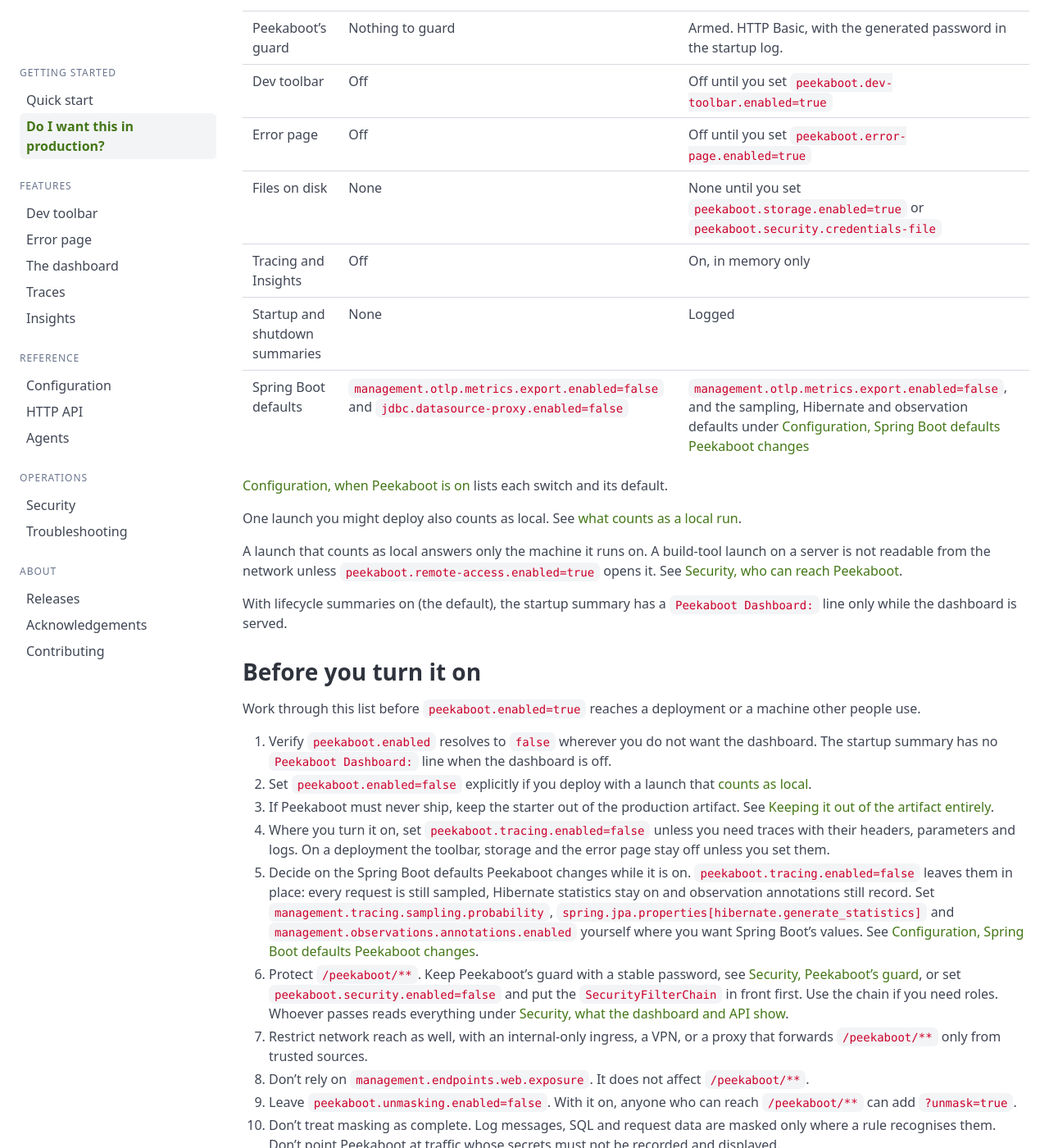
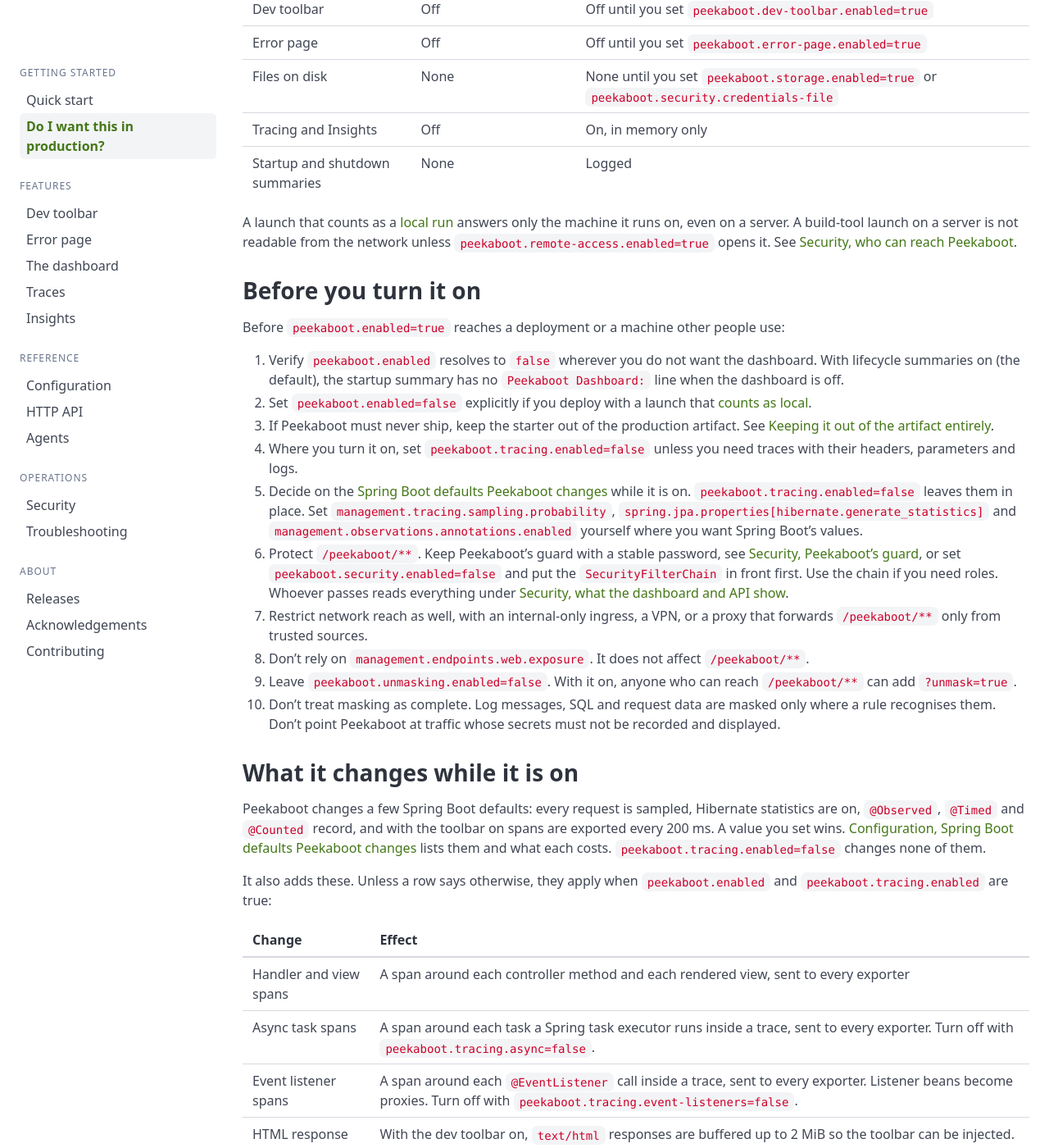
Before and after one commit to peekaboot-org/peekaboot-org.github.io, a Jekyll site: the page built from docs/in-production.md, in a window 1280 px wide and 1400 px high, scrolled down 554 px. Shown: the whole window at 82% size. Built offline with Jekyll 4.4.1, drawn with Linux system fonts in a browser that asks for light colours; some of the changed text lies outside the part shown.

Commit message:
docs: move classpath detail to the production page

````diff
--- a/docs/in-production.md
+++ b/docs/in-production.md
@@ -1,24 +1,20 @@
 ---
-title: Do I want this in production?
+title: Production use
 lead: What Peekaboot changes while it is on, what it costs, and how to keep it out of a production build.
 permalink: /docs/in-production/
 ---
 
-Peekaboot is built for one process on your own machine: the toolbar, the request's trace, its
-queries and its logs, with no collector or backend to run. [Traces,
-limitations]({{ '/docs/traces/' | relative_url }}#tracing-vs-distributed-tracing) says what that
+Peekaboot is built for one process on your own machine, with no collector or backend to run.
+[Traces, limitations]({{ '/docs/traces/' | relative_url }}#tracing-vs-distributed-tracing) says what that
 leaves to a tracing backend.
-
-On a deployment Peekaboot is off unless you set `peekaboot.enabled=true`. Turned on there, it
-serves the dashboard and API behind its guard and leaves the toolbar, storage and the error
-page off.
 
 ## What happens on a deployment {#what-happens-on-a-deployment}
 
 <span id="what-happens-when-you-deploy"></span>A deployment is every launch that is neither a
 local run nor a test, such as `java -jar`, a war, a native image or anything in a container.
-[Configuration, what counts as a local
-run]({{ '/docs/configuration/' | relative_url }}#local-run) has the rules.
+[Configuration, when Peekaboot is
+on]({{ '/docs/configuration/' | relative_url }}#when-peekaboot-is-on) has the rules and every
+switch.
 
 | Part | With Peekaboot off, the default | With `peekaboot.enabled=true` |
 |---|---|---|
@@ -29,45 +25,32 @@ run]({{ '/docs/configuration/' | relative_url }}#local-run) has the rules.
 | Files on disk | None | None until you set `peekaboot.storage.enabled=true` or `peekaboot.security.credentials-file` |
 | Tracing and Insights | Off | On, in memory only |
 | Startup and shutdown summaries | None | Logged |
-| Spring Boot defaults | `management.otlp.metrics.export.enabled=false` and `jdbc.datasource-proxy.enabled=false` | `management.otlp.metrics.export.enabled=false`, and the sampling, Hibernate and observation defaults under [Configuration, Spring Boot defaults Peekaboot changes]({{ '/docs/configuration/' | relative_url }}#what-peekaboot-sets-in-your-application) |
 
-[Configuration, when Peekaboot is
-on]({{ '/docs/configuration/' | relative_url }}#when-peekaboot-is-on) lists each switch and its
-default.
-
-One launch you might deploy also counts as local. See [what counts as a local
-run]({{ '/docs/configuration/' | relative_url }}#local-run).
-
-A launch that counts as local answers only the machine it runs on. A build-tool launch on a
-server is not readable from the network unless `peekaboot.remote-access.enabled=true` opens it.
-See [Security, who can reach
-Peekaboot]({{ '/docs/security/' | relative_url }}#who-can-reach-peekaboot).
-
-With lifecycle summaries on (the default), the startup summary has a `Peekaboot Dashboard:`
-line only while the dashboard is served.
+A launch that counts as a [local run]({{ '/docs/configuration/' | relative_url }}#local-run)
+answers only the machine it runs on, even on a server. A build-tool launch on a server is not
+readable from the network unless `peekaboot.remote-access.enabled=true` opens it. See
+[Security, who can reach Peekaboot]({{ '/docs/security/' | relative_url }}#who-can-reach-peekaboot).
 
 ## Before you turn it on {#before-you-turn-it-on}
 
-<span id="if-you-run-it-somewhere-shared"></span>Work through this list before
-`peekaboot.enabled=true` reaches a deployment or a machine other people use.
+<span id="if-you-run-it-somewhere-shared"></span>Before `peekaboot.enabled=true` reaches a
+deployment or a machine other people use:
 
 1. Verify `peekaboot.enabled` resolves to `false` wherever you do not want the dashboard.
-   The startup summary has no `Peekaboot Dashboard:` line when the dashboard is off.
+   With lifecycle summaries on (the default), the startup summary has no `Peekaboot Dashboard:`
+   line when the dashboard is off.
 1. Set `peekaboot.enabled=false` explicitly if you deploy with a launch that [counts as
    local]({{ '/docs/configuration/' | relative_url }}#local-run).
 1. If Peekaboot must never ship, keep the starter out of the production artifact. See [Keeping
    it out of the artifact entirely](#keeping-it-out-of-the-artifact-entirely).
 1. Where you turn it on, set `peekaboot.tracing.enabled=false` unless you need traces with
-   their headers, parameters and logs. On a deployment the toolbar, storage and the error
-   page stay off unless you set them.
-1. Decide on the Spring Boot defaults Peekaboot changes while it is on.
-   `peekaboot.tracing.enabled=false` leaves them in place: every request is still sampled,
-   Hibernate statistics stay on and observation annotations still record. Set
+   their headers, parameters and logs.
+1. Decide on the [Spring Boot defaults Peekaboot
+   changes]({{ '/docs/configuration/' | relative_url }}#what-peekaboot-sets-in-your-application)
+   while it is on. `peekaboot.tracing.enabled=false` leaves them in place. Set
    `management.tracing.sampling.probability`,
    `spring.jpa.properties[hibernate.generate_statistics]` and
-   `management.observations.annotations.enabled` yourself where you want Spring Boot's
-   values. See [Configuration, Spring Boot defaults Peekaboot
-   changes]({{ '/docs/configuration/' | relative_url }}#what-peekaboot-sets-in-your-application).
+   `management.observations.annotations.enabled` yourself where you want Spring Boot's values.
 1. Protect `/peekaboot/**`. Keep Peekaboot's guard with a stable password, see [Security,
    Peekaboot's guard]({{ '/docs/security/' | relative_url }}#peekaboots-guard), or set
    `peekaboot.security.enabled=false` and put the
@@ -86,37 +69,33 @@ line only while the dashboard is served.
 
 ## What it changes while it is on {#what-it-costs-while-it-is-on}
 
-Everything Peekaboot sets sits below your own configuration, so a value you set wins.
-[Configuration, Spring Boot defaults Peekaboot
+Peekaboot changes a few Spring Boot defaults: every request is sampled, Hibernate statistics
+are on, `@Observed`, `@Timed` and `@Counted` record, and with the toolbar on spans are exported
+every 200 ms. A value you set wins. [Configuration, Spring Boot defaults Peekaboot
 changes]({{ '/docs/configuration/' | relative_url }}#what-peekaboot-sets-in-your-application)
-lists the properties it changes and what each one costs.
+lists them and what each costs. `peekaboot.tracing.enabled=false` changes none of them.
 
-In short, every request is sampled, Hibernate statistics are on, `@Observed`, `@Timed` and
-`@Counted` record, and with the toolbar on spans are exported every 200 ms.
-`peekaboot.tracing.enabled=false` changes none of these.
+It also adds these. Unless a row says otherwise, they apply when `peekaboot.enabled` and
+`peekaboot.tracing.enabled` are true:
 
-Peekaboot also adds these:
-
-| Change | Effect | Applied when |
-|---|---|---|
-| Handler and view spans | A span around each controller method and each rendered view, sent to every exporter | `peekaboot.enabled`, `peekaboot.tracing.enabled` |
-| Async task spans | A span around each task a Spring task executor runs inside a trace, sent to every exporter. Turn off with `peekaboot.tracing.async=false`. | `peekaboot.enabled`, `peekaboot.tracing.enabled` |
-| Event listener spans | A span around each `@EventListener` call inside a trace, sent to every exporter. Listener beans become proxies. Turn off with `peekaboot.tracing.event-listeners=false`. | `peekaboot.enabled`, `peekaboot.tracing.enabled` |
-| HTML response buffering | `text/html` responses are buffered up to 2 MiB so the toolbar can be injected. Larger pages stream through without it. | Dev toolbar on |
-| `Server-Timing` header | Every response carries its trace id, except on the [paths Peekaboot never records]({{ '/docs/traces/' | relative_url }}#what-gets-captured) | `peekaboot.enabled`, `peekaboot.tracing.enabled` |
-| Log capture | A Logback appender receives every log event | `peekaboot.enabled`, `peekaboot.tracing.enabled` |
+| Change | Effect |
+|---|---|
+| Handler and view spans | A span around each controller method and each rendered view, sent to every exporter |
+| Async task spans | A span around each task a Spring task executor runs inside a trace, sent to every exporter. Turn off with `peekaboot.tracing.async=false`. |
+| Event listener spans | A span around each `@EventListener` call inside a trace, sent to every exporter. Listener beans become proxies. Turn off with `peekaboot.tracing.event-listeners=false`. |
+| HTML response buffering | With the dev toolbar on, `text/html` responses are buffered up to 2 MiB so the toolbar can be injected. Larger pages stream through without it. |
+| `Server-Timing` header | Every response carries its trace id, except on the [paths Peekaboot never records]({{ '/docs/traces/' | relative_url }}#what-gets-captured) |
+| Log capture | Every log event is captured |
 
 An Actuator endpoint that keeps failing is logged once at WARN with its stack trace, then at
 DEBUG. Peekaboot adds no `/actuator` exposure. See [Security, Peekaboot leaves `/actuator`
-alone]({{ '/docs/security/' | relative_url }}#what-peekaboot-does-not-do) and [Configuration,
-Spring Boot defaults Peekaboot
-changes]({{ '/docs/configuration/' | relative_url }}#what-peekaboot-sets-in-your-application).
+alone]({{ '/docs/security/' | relative_url }}#what-peekaboot-does-not-do).
 
 ## Memory {#memory}
 
 {% include facts/trace-memory.md -%}
-[Traces, buckets, limits and memory]({{ '/docs/traces/' | relative_url }}#the-three-buckets)
-describes the buckets and the limits.
+See [Traces, buckets, limits and
+memory]({{ '/docs/traces/' | relative_url }}#the-three-buckets).
 
 The Insights history is sized by `peekaboot.insights.levels` and by how many series the
 enabled panels produce.
@@ -131,27 +110,42 @@ To size either down, see [Configuration, memory-constrained]({{ '/docs/configura
 - **One process, short history.** See [Traces,
   limitations]({{ '/docs/traces/' | relative_url }}#tracing-vs-distributed-tracing).
 - **Minimal access control.** On a deployment its guard is HTTP Basic with one credential. It
-  challenges every request, whatever else signed the reader in. Switch it off only once your
-  own security requires a login on `/peekaboot/**`. Otherwise the dashboard is open to anyone
-  who reaches it. See [Security, Peekaboot's
-  guard]({{ '/docs/security/' | relative_url }}#peekaboots-guard).
+  challenges every request, whatever else signed the reader in. Switch it off only once your own
+  security requires a login on `/peekaboot/**`, or the dashboard is open to anyone who reaches
+  it. See [Security, Peekaboot's guard]({{ '/docs/security/' | relative_url }}#peekaboots-guard).
 
 ## The starter is on the classpath even when Peekaboot is off {#class-path}
 
-With `peekaboot.enabled=false` the starter still brings:
+Adding the starter pulls in `spring-boot-starter`, `spring-boot-starter-actuator`,
+`spring-boot-starter-opentelemetry`, `datasource-micrometer-spring-boot` and
+`datasource-micrometer-opentelemetry`, which capture your JDBC queries. With
+`peekaboot.enabled=false` that means:
 
-- `spring-boot-starter-actuator`. Spring Boot's default exposure serves `/actuator` and
-  `/actuator/health` over HTTP. An application that had no Actuator gains both.
-- A `MeterRegistry` with Spring Boot's JVM, system and Logback meters.
-- The OpenTelemetry SDK and OTLP exporters. Nothing is sent. Metrics export is off, see
+- Spring Boot's default exposure serves `/actuator` and `/actuator/health` over HTTP. An
+  application that had no Actuator gains both.
+- A `MeterRegistry` exists, with Spring Boot's JVM, system and Logback meters.
+- OpenTelemetry tracing and the OTLP exporters are present. Nothing is sent. Metrics export is
+  off, see
   [Configuration]({{ '/docs/configuration/' | relative_url }}#what-peekaboot-sets-in-your-application),
   and Spring Boot creates trace and log exporters only once you configure an endpoint.
-- `datasource-micrometer`, with `spring-boot-jdbc`, `spring-jdbc`, `datasource-proxy` and
-  JSqlParser. While Peekaboot is off it sets `jdbc.datasource-proxy.enabled=false`, so none of
-  your DataSources is wrapped. Set it to `true` if you use datasource-micrometer yourself.
-- Peekaboot's own jars, unused.
+- datasource-micrometer comes with `spring-boot-jdbc`, `spring-jdbc`, `datasource-proxy` and
+  JSqlParser. Peekaboot sets `jdbc.datasource-proxy.enabled=false`, so none of your DataSources
+  is wrapped. Set it to `true` if you use datasource-micrometer yourself.
+
+Peekaboot requires the OpenTelemetry bridge the starter brings. Brave is not supported: with the
+Brave bridge the Traces tab stays empty and the toolbar never shows a trace.
 
 If that is not acceptable, keep the starter out of the artifact.
+
+### If you exclude one of them {#graceful-degradation}
+
+Startup never fails because of a missing piece.
+
+| Missing | What happens |
+|---|---|
+| A Micrometer `Tracer` bean | The dev toolbar is absent. The rest of the dashboard works. |
+| The OpenTelemetry SDK | The Traces tab explains that the SDK is missing. |
+| A Micrometer `MeterRegistry` bean | The Meters and Insights tabs, the insights API and the Overview stat tiles are absent. See [Insights]({{ '/docs/insights/' | relative_url }}#when-the-tab-appears). |
 
 ## Keeping it out of the artifact entirely {#keeping-it-out-of-the-artifact-entirely}
 
@@ -181,8 +175,8 @@ If that is not acceptable, keep the starter out of the artifact.
 Build the production artifact with `mvn package -Dproduction`. Your IDE and `spring-boot:run`
 keep the starter.
 
-Don't use the Spring Boot Maven plugin's `<excludes>` for this. It removes only the starter
-jar, and Peekaboot's auto-configuration jars still ship in the executable jar.
+Don't use the Spring Boot Maven plugin's `<excludes>`. It leaves Peekaboot jars in the
+executable jar. Use the profile instead.
 
 **Gradle.** Declare the starter `developmentOnly` instead of `implementation`. `bootRun` gets
 it, and the executable jar does not:
--- a/docs/quick-start.md
+++ b/docs/quick-start.md
@@ -1,6 +1,6 @@
 ---
 title: Quick start
-lead: Add the starter, run your app, open the toolbar and the dashboard.
+lead: Add the starter, run your app, open the dashboard.
 permalink: /docs/quick-start/
 redirect_from:
   - /docs/
@@ -8,6 +8,10 @@ redirect_from:
 ---
 
 ## Add the dependency {#add-the-dependency}
+
+Java {{ site.java_version }} or newer, Spring Boot {{ site.spring_boot_version }} (earlier 4.x
+releases are untested) and a servlet web application. On WebFlux or a non-web application the
+dashboard and the toolbar are absent, and startup is unaffected.
 
 **Maven**
 
@@ -25,45 +29,10 @@ redirect_from:
 implementation("{{ site.maven_group }}:{{ site.maven_artifact }}:{{ site.peekaboot_version }}")
 ```
 
-To keep Peekaboot out of the executable jar in Gradle, declare it `developmentOnly` instead.
-Spring Boot's Gradle plugin still puts it on the `bootRun` classpath:
-
-```groovy
-developmentOnly("{{ site.maven_group }}:{{ site.maven_artifact }}:{{ site.peekaboot_version }}")
-```
-
-For Maven, see [Keeping it out of the
-artifact]({{ '/docs/in-production/' | relative_url }}#keeping-it-out-of-the-artifact-entirely).
-
-## What your application needs {#what-your-application-needs}
-
-- Java {{ site.java_version }} or newer.
-- Spring Boot {{ site.spring_boot_version }}. Earlier 4.x releases are untested.
-- A servlet web application.
-
-Peekaboot serves the dashboard and the toolbar on servlet (Spring MVC) applications only. On
-WebFlux or a non-web application they are absent, and startup is unaffected.
-
 ## Run your app {#run-your-app}
 
 Start it from your IDE, with `mvn spring-boot:run` or with `gradle bootRun`. Peekaboot turns
-itself and the [dev toolbar]({{ '/docs/dev-toolbar/' | relative_url }}) on for these launches.
-The toolbar docks to the bottom of every HTML page your app renders.
-
-{% include screenshot.html name="toolbar-collapsed" %}
-
-Click the bar for the request's trace detail, with its request and response, spans, queries and
-logs. See [Dev toolbar]({{ '/docs/dev-toolbar/' | relative_url }}).
-
-<div class="pk-callout" markdown="1">
-Set `peekaboot.dev-toolbar.enabled: false` to turn the toolbar off and keep the dashboard.
-</div>
-
-<div class="pk-callout pk-callout--warning" markdown="1">
-A devcontainer counts as a container, so Peekaboot is off there. See [Configuration,
-containers]({{ '/docs/configuration/' | relative_url }}#container-markers) for the properties
-that turn it on.
-</div>
+itself on for these launches.
 
 <div class="pk-callout pk-callout--warning" markdown="1">
 {% include facts/local-run-disk.md %}
@@ -86,53 +55,24 @@ tunnel or set `peekaboot.remote-access.enabled=true`.
 
 ## What you get immediately {#what-you-get-immediately}
 
-- The [dev toolbar]({{ '/docs/dev-toolbar/' | relative_url }}) on every HTML page your app
-  renders
-- The [error page]({{ '/docs/error-page/' | relative_url }}) in place of Spring Boot's
-  whitelabel page
-- Overview: build and Git info, Spring Boot and Java versions, system and JVM details, and
-  datasource status
-- Lifecycle: every start and stop of the application, with its build
-- Environment and Config: every property source Spring resolved, and every
-  `@ConfigurationProperties` bean's effective values
-- Flyway and Liquibase migration history, runtime logger levels, and scheduled tasks
-- Every meter in Micrometer's registry on Meters, and the key ones charted over time on
-  [Insights]({{ '/docs/insights/' | relative_url }})
-- Traces with spans and SQL queries for the last 1,000 requests, oldest evicted first
-  (`peekaboot.tracing.max-traces`; see [Traces]({{ '/docs/traces/' | relative_url }}#the-three-buckets))
+The [dashboard]({{ '/docs/dashboard/' | relative_url }}) with its tabs, the [dev
+toolbar]({{ '/docs/dev-toolbar/' | relative_url }}) on every HTML page your app renders and the
+[error page]({{ '/docs/error-page/' | relative_url }}) in place of Spring Boot's whitelabel page.
+
+<div class="pk-callout" markdown="1">
+Set `peekaboot.dev-toolbar.enabled: false` to turn the toolbar off and keep the dashboard.
+</div>
+
+<div class="pk-callout pk-callout--warning" markdown="1">
+A devcontainer counts as a container, so Peekaboot is off there. See [Configuration,
+containers]({{ '/docs/configuration/' | relative_url }}#container-markers) for the properties
+that turn it on.
+</div>
 
 ## Turn it on outside a local run {#turn-it-on-outside-a-local-run}
 
-Peekaboot is off for a deployment or a test until you set `peekaboot.enabled=true`.
-[Configuration, when Peekaboot is on]({{ '/docs/configuration/' | relative_url }}#when-peekaboot-is-on)
-lists every switch the launch decides. Read [Do I want this in
-production?]({{ '/docs/in-production/' | relative_url }}) before you turn it on anywhere shared.
-
-## What the starter brings {#what-the-starter-brings}
-
-Adding `{{ site.maven_artifact }}` pulls in:
-
-- `{{ site.maven_group }}:peekaboot-spring-boot-autoconfigure`
-- `spring-boot-starter`
-- `spring-boot-starter-actuator`
-- `spring-boot-starter-opentelemetry`
-- `datasource-micrometer-spring-boot` and `datasource-micrometer-opentelemetry`, which capture
-  your JDBC queries
-
-Peekaboot requires the OpenTelemetry bridge the starter brings. Brave is not supported: with
-the Brave bridge the Traces tab stays empty and the toolbar never shows a trace.
-
-## If you exclude one of them {#graceful-degradation}
-
-Startup never fails because of a missing piece.
-
-| Missing | What happens |
-|---|---|
-| A Micrometer `Tracer` bean | The dev toolbar is absent. The rest of the dashboard works. |
-| The OpenTelemetry SDK | The Traces tab explains that the SDK is missing. |
-| A Micrometer `MeterRegistry` bean | The Meters and Insights tabs, the insights API and the Overview stat tiles are absent. See [Insights]({{ '/docs/insights/' | relative_url }}#when-the-tab-appears). |
-
-## Next {#next}
-
-- [The dashboard]({{ '/docs/dashboard/' | relative_url }})
-- [Configuration]({{ '/docs/configuration/' | relative_url }})
+Peekaboot is off for a deployment or a test until you set `peekaboot.enabled=true`. See
+[Configuration]({{ '/docs/configuration/' | relative_url }}#when-peekaboot-is-on) and, before you
+do it anywhere shared, [Production use]({{ '/docs/in-production/' | relative_url }}). That page
+also covers keeping the starter out of the production artifact and what it puts on the
+classpath.
````
Also changed, not shown: test/structure.test.mjs (+1 -1 lines).
